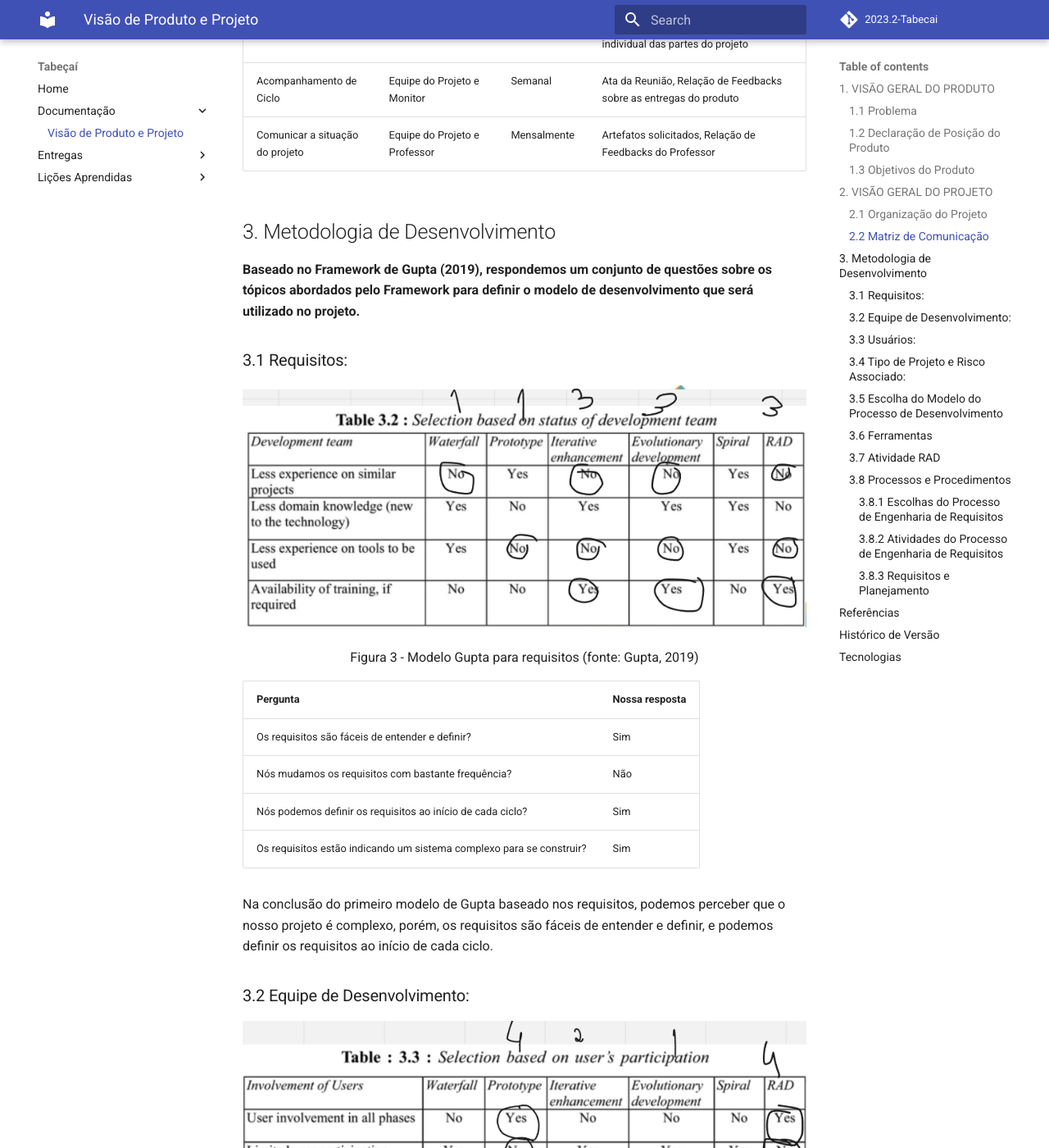
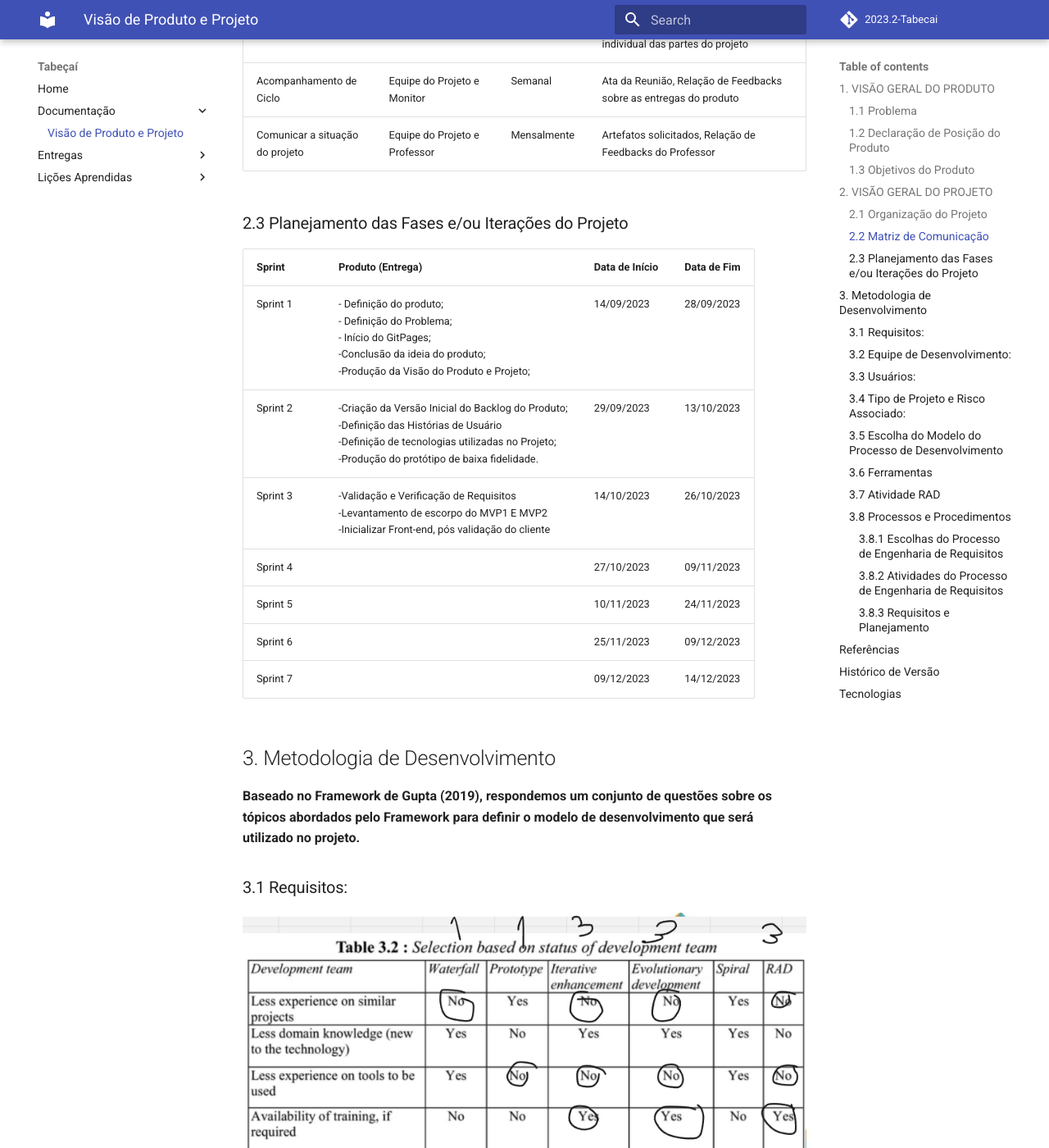
Before and after one commit to mdsreq-fga-unb/2023.2-Tabecai, an MkDocs documentation site: the page built from docs/visao-produto-projeto.md, in a window 1280 px wide and 1400 px high, scrolled down 2758 px. Shown: the whole window at 82% size. Built offline with MkDocs 1.6.1 and Material for MkDocs 9.7.7, drawn with Linux system fonts in a browser that asks for light colours; comment, search, counter and statistics services are not loaded.

Commit message:
feat: adds Project Planning

```diff
--- a/docs/visao-produto-projeto.md
+++ b/docs/visao-produto-projeto.md
@@ -47,6 +47,19 @@ O objetivo do desenvolvimento deste produto é automatizar a administração do
 | Acompanhamento Diário           | Equipe do Projeto             | Diário        | Relato por parte dos membros da equipe no WhatsApp sobre o andamento individual das partes do projeto |
 | Acompanhamento de Ciclo         | Equipe do Projeto e Monitor   | Semanal       | Ata da Reunião, Relação de Feedbacks sobre as entregas do produto |
 | Comunicar a situação do projeto | Equipe do Projeto e Professor | Mensalmente   | Artefatos solicitados, Relação de Feedbacks do Professor     |
+
+
+### 2.3 Planejamento das Fases e/ou Iterações do Projeto
+
+| Sprint   | Produto (Entrega)                    | Data de Início | Data de Fim   |
+|----------|-------------------------------------|----------------|---------------|
+| Sprint 1 | - Definição do produto; <br/>- Definição do Problema; <br />- Início do GitPages;  <br/>-Conclusão da ideia do produto; <br/>-Produção da Visão do Produto e Projeto;      | 14/09/2023     | 28/09/2023    |
+| Sprint  2 | -Criação da Versão Inicial do Backlog do Produto; <br />-Definição das Histórias de Usuário <br />-Definição de tecnologias utilizadas no Projeto; <br />-Produção do protótipo de baixa fidelidade. | 29/09/2023     | 13/10/2023    |
+| Sprint 3 | -Validação e Verificação de Requisitos  <br />-Levantamento de escorpo do MVP1 E MVP2  <br/>-Inicializar Front-end, pós validação do cliente  | 14/10/2023     | 26/10/2023    |
+| Sprint 4 |         | 27/10/2023     | 09/11/2023    |
+| Sprint 5 |         | 10/11/2023     | 24/11/2023    |
+| Sprint 6 |         | 25/11/2023     | 09/12/2023    |
+| Sprint 7 |         | 09/12/2023     | 14/12/2023    |
 
 
 ## 3. Metodologia de Desenvolvimento
```
